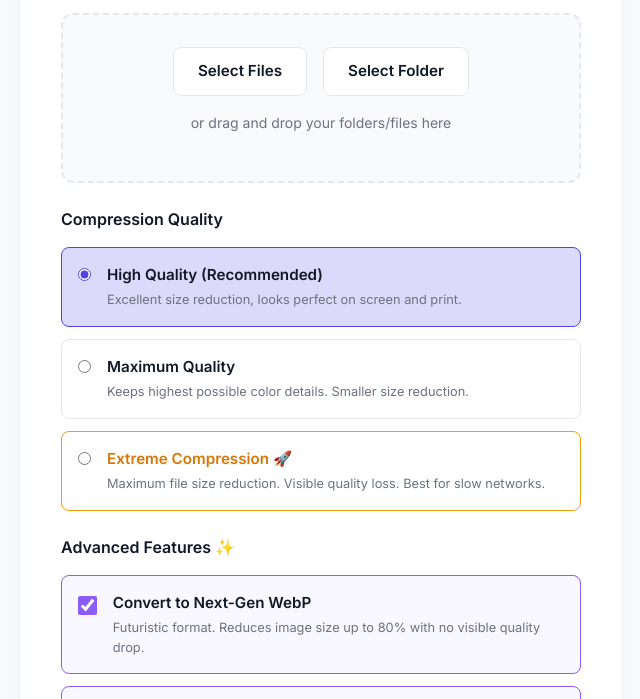
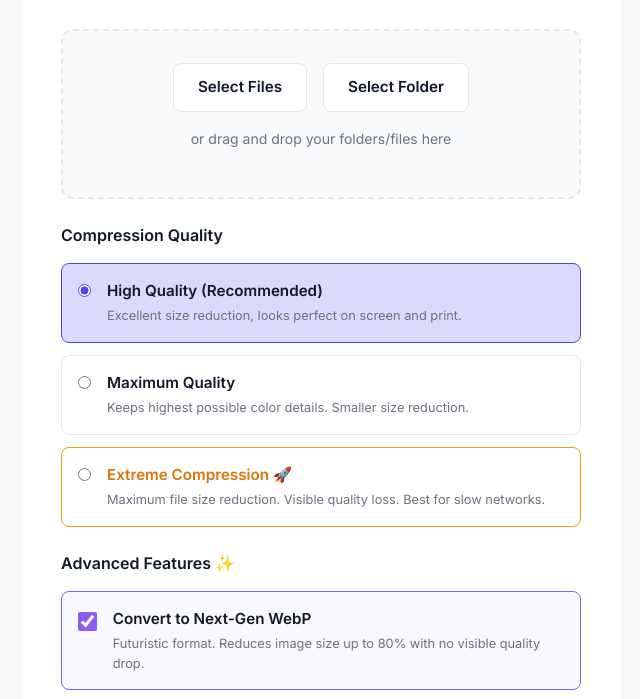
Before and after one commit to aashutosh2509/pdf-compressor-, a website: page public/index.html in a window 1280 px wide. Shown: the part 164-863 px from the top of the page, without its empty margins (319-959 px from the left). Drawn offline with nearby package versions, Linux system fonts and the light colour scheme.

Commit message:
Fix UI top cut-off issue

```diff
--- a/public/style.css
+++ b/public/style.css
@@ -26,9 +26,9 @@ body {
     line-height: 1.5;
     display: flex;
     justify-content: center;
-    align-items: center;
+    align-items: flex-start; /* Fixes top being cut off on smaller screens */
     min-height: 100vh;
-    padding: 2rem;
+    padding: 3rem 1rem;
 }
 
 .container {
```
